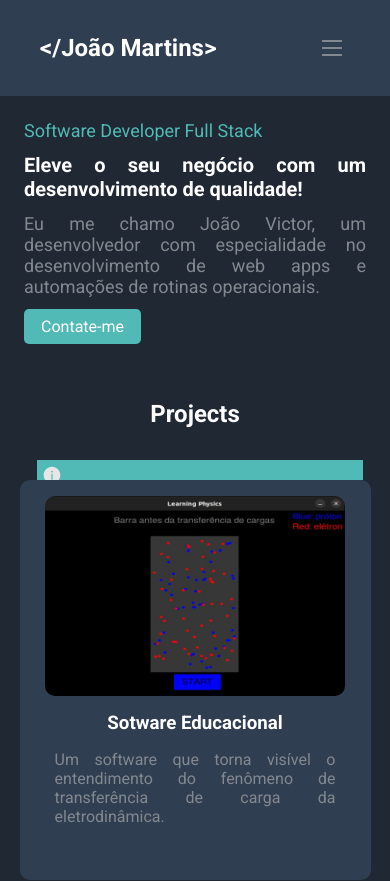
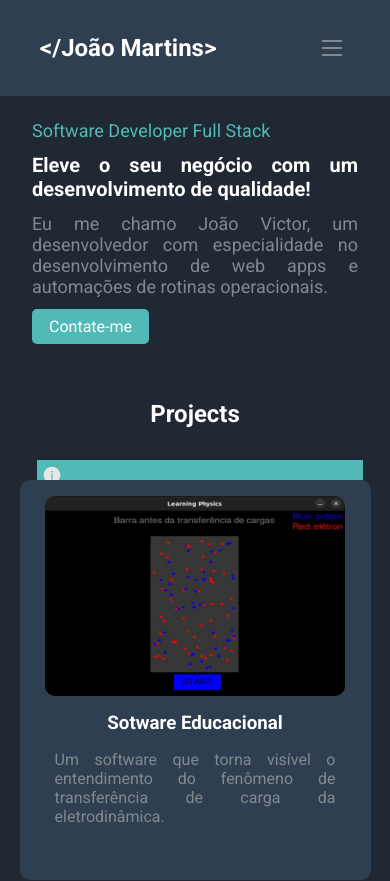
Before and after one commit to JoaoNogueira23/my-portfolio, a Next.js app: page / in a window 390 px wide. Shown: the top 881 px of the page. Built offline with nearby package versions, Linux system fonts and the light colour scheme.

Commit message:
fix: header reponsive

```diff
--- a/src/app/globals.scss
+++ b/src/app/globals.scss
@@ -12,6 +12,9 @@
     --text-global: #82888F;
 }
 
+html{
+  width: 100%;
+}
 
 body{
     background-color: var(--bg-primary);
--- a/src/components/header/header.scss
+++ b/src/components/header/header.scss
@@ -6,6 +6,7 @@
     align-items: center;
     padding: 0 32px 0 32px;
     color: var(--text-primary);
+    width: calc(100% - 64px);
 
     .title-site{
       color: currentColor;
--- a/src/components/pages/home/homepage.scss
+++ b/src/components/pages/home/homepage.scss
@@ -53,7 +53,7 @@
 
     .container-home{
         flex-direction: row;
-        margin:24px;
+        margin:24px 32px;
         gap:16px;
 
         .content{
```
